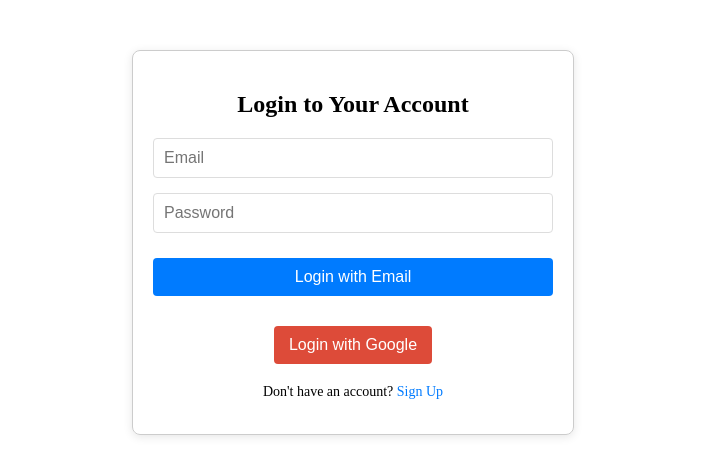
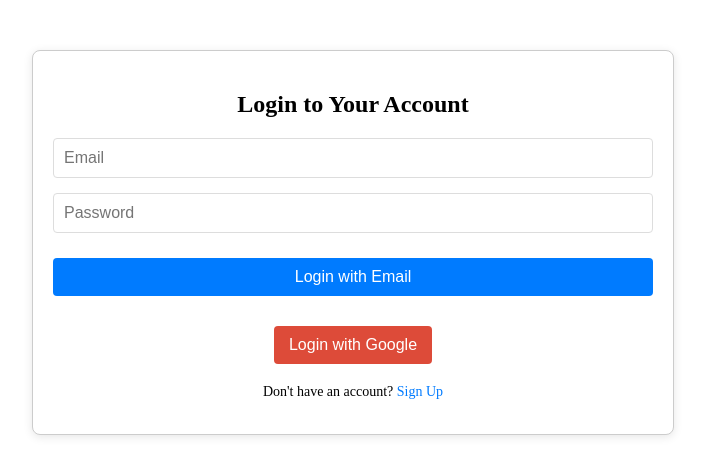
Before and after one commit to VaibhavSkandh/Weather__App, a React (Create React App) app: page /login in a window 1280 px wide. Shown: the top 476 px of the page, without its empty margins (287-992 px from the left). Built offline with nearby package versions, Linux system fonts and the light colour scheme; no server answers.

Commit message:
css refractored

```diff
--- a/src/component/CurrentWeather.tsx
+++ b/src/component/CurrentWeather.tsx
@@ -7,7 +7,6 @@
   Sunrise,
   Bookmark,
 } from "lucide-react";
-import {} from "../component/styles"
 
 interface Props {
   location: {
--- a/src/component/Dashboard.tsx
+++ b/src/component/Dashboard.tsx
@@ -1,7 +1,13 @@
+// Dashboard.tsx
 import React from "react";
 import { useAuth } from "../component/AuthContext";
-import { useNavigate } from "react-router-dom";
-import { Link } from "react-router-dom";
+import { useNavigate, Link } from "react-router-dom";
+import {
+  Container,
+  Button,
+  ProfilePic,
+  StyledLink,
+} from "../component/styles";
 
 function Dashboard() {
   const { currentUser, logout } = useAuth();
@@ -17,68 +23,26 @@
   };
 
   return (
-    <div style={styles.container}>
+    <Container>
       <h2>Welcome to your Dashboard!</h2>
       {currentUser ? (
         <div>
           <p>Logged in as: {currentUser.email}</p>
           {currentUser.displayName && <p>Name: {currentUser.displayName}</p>}
           {currentUser.photoURL && (
-            <img
-              src={currentUser.photoURL}
-              alt="Profile"
-              style={styles.profilePic}
-            />
+            <ProfilePic src={currentUser.photoURL} alt="Profile" />
           )}
-          <button onClick={handleLogout} style={styles.button}>
+          <Button variant="danger" onClick={handleLogout}>
             Logout
-          </button>
+          </Button>
         </div>
       ) : (
         <p>
-          You are not logged in. Please{" "}
-          <Link to="" style={styles.link}>
-            login
-          </Link>
-          .
+          You are not logged in. Please <StyledLink href="/login">login</StyledLink>.
         </p>
       )}
-    </div>
+    </Container>
   );
 }
 
-const styles: { [key: string]: React.CSSProperties } = {
-  container: {
-    maxWidth: "600px",
-    margin: "50px auto",
-    padding: "20px",
-    border: "1px solid #ccc",
-    borderRadius: "8px",
-    boxShadow: "0 2px 10px rgba(0,0,0,0.1)",
-    textAlign: "center",
-  },
-  profilePic: {
-    width: "100px",
-    height: "100px",
-    borderRadius: "50%",
-    marginTop: "15px",
-    marginBottom: "15px",
-    objectFit: "cover",
-  },
-  button: {
-    padding: "10px 15px",
-    borderRadius: "4px",
-    border: "none",
-    backgroundColor: "#dc3545",
-    color: "white",
-    fontSize: "16px",
-    cursor: "pointer",
-    marginTop: "20px",
-  },
-  link: {
-    color: "#007bff",
-    textDecoration: "none",
-  },
-};
-
 export default Dashboard;
--- a/src/component/Header.tsx
+++ b/src/component/Header.tsx
@@ -1,4 +1,3 @@
-// src/components/Header.tsx
 import React from "react";
 import { LogOut } from "lucide-react";
 
--- a/src/component/Login.tsx
+++ b/src/component/Login.tsx
@@ -1,7 +1,17 @@
+// Login.tsx
 import React, { useState } from "react";
 import { signInWithEmailAndPassword, signInWithPopup } from "firebase/auth";
 import { auth, googleProvider } from "../firebase";
 import { Link, useNavigate } from "react-router-dom";
+import {
+  Container,
+  Form,
+  Input,
+  Button,
+  ErrorText,
+  LinkText,
+  StyledLink,
+} from "../component/styles";
 
 function Login() {
   const [email, setEmail] = useState("");
@@ -17,7 +27,6 @@
       navigate("/weather");
     } catch (err: any) {
       setError(err.message);
-      console.error("Error logging in with email:", err.message);
     }
   };
 
@@ -28,101 +37,38 @@
       navigate("/weather");
     } catch (err: any) {
       setError(err.message);
-      console.error("Error logging in with Google:", err.message);
     }
   };
 
   return (
-    <div style={styles.container}>
+    <Container>
       <h2>Login to Your Account</h2>
-      <form onSubmit={handleEmailLogin} style={styles.form}>
-        <input
+      <Form onSubmit={handleEmailLogin}>
+        <Input
           type="email"
           placeholder="Email"
           value={email}
           onChange={(e) => setEmail(e.target.value)}
           required
-          style={styles.input}
         />
-        <input
+        <Input
           type="password"
           placeholder="Password"
           value={password}
           onChange={(e) => setPassword(e.target.value)}
           required
-          style={styles.input}
         />
-        <button type="submit" style={styles.button}>
-          Login with Email
-        </button>
-      </form>
-
-      <button
-        onClick={handleGoogleLogin}
-        style={{ ...styles.button, ...styles.googleButton }}
-      >
+        <Button type="submit">Login with Email</Button>
+      </Form>
+      <Button variant="google" onClick={handleGoogleLogin}>
         Login with Google
-      </button>
-
-      {error && <p style={styles.errorText}>{error}</p>}
-
-      <p style={styles.linkText}>
-        Don't have an account?{" "}
-        <Link to="/signup" style={styles.link}>
-          Sign Up
-        </Link>
-      </p>
-    </div>
+      </Button>
+      {error && <ErrorText>{error}</ErrorText>}
+      <LinkText>
+        Don't have an account? <StyledLink as={Link} to="/signup">Sign Up</StyledLink>
+      </LinkText>
+    </Container>
   );
 }
 
-const styles: { [key: string]: React.CSSProperties } = {
-  container: {
-    maxWidth: "400px",
-    margin: "50px auto",
-    padding: "20px",
-    border: "1px solid #ccc",
-    borderRadius: "8px",
-    boxShadow: "0 2px 10px rgba(0,0,0,0.1)",
-    textAlign: "center",
-  },
-  form: {
-    display: "flex",
-    flexDirection: "column",
-    gap: "15px",
-    marginBottom: "20px",
-  },
-  input: {
-    padding: "10px",
-    borderRadius: "4px",
-    border: "1px solid #ddd",
-    fontSize: "16px",
-  },
-  button: {
-    padding: "10px 15px",
-    borderRadius: "4px",
-    border: "none",
-    backgroundColor: "#007bff",
-    color: "white",
-    fontSize: "16px",
-    cursor: "pointer",
-    marginTop: "10px",
-  },
-  googleButton: {
-    backgroundColor: "#dd4b39",
-  },
-  errorText: {
-    color: "red",
-    marginTop: "10px",
-  },
-  linkText: {
-    marginTop: "20px",
-    fontSize: "14px",
-  },
-  link: {
-    color: "#007bff",
-    textDecoration: "none",
-  },
-};
-
 export default Login;
--- a/src/component/SavedLocations.tsx
+++ b/src/component/SavedLocations.tsx
@@ -1,4 +1,3 @@
-// src/components/SavedLocations.tsx
 import React from "react";
 import { X } from "lucide-react";
 
--- a/src/component/Signup.tsx
+++ b/src/component/Signup.tsx
@@ -1,7 +1,20 @@
+// Signup.tsx
 import React, { useState } from "react";
-import { createUserWithEmailAndPassword, signInWithPopup } from "firebase/auth";
+import {
+  createUserWithEmailAndPassword,
+  signInWithPopup,
+} from "firebase/auth";
 import { auth, googleProvider } from "../firebase";
 import { Link, useNavigate } from "react-router-dom";
+import {
+  Container,
+  Form,
+  Input,
+  Button,
+  ErrorText,
+  LinkText,
+  StyledLink,
+} from "../component/styles";
 
 function Signup() {
   const [email, setEmail] = useState("");
@@ -17,7 +30,6 @@
       navigate("/login");
     } catch (err: any) {
       setError(err.message);
-      console.error("Error signing up with email:", err.message);
     }
   };
 
@@ -28,104 +40,44 @@
       navigate("/login");
     } catch (err: any) {
       setError(err.message);
-      console.error("Error signing up with Google:", err.message);
     }
   };
 
   return (
-    <div style={styles.container}>
+    <Container>
       <h2>Create an Account</h2>
-      <form onSubmit={handleEmailSignup} style={styles.form}>
-        <input
+      <Form onSubmit={handleEmailSignup}>
+        <Input
           type="email"
           placeholder="Email"
           value={email}
           onChange={(e) => setEmail(e.target.value)}
           required
-          style={styles.input}
         />
-        <input
+        <Input
           type="password"
           placeholder="Password"
           value={password}
           onChange={(e) => setPassword(e.target.value)}
           required
-          style={styles.input}
         />
-        <button type="submit" style={styles.button}>
-          Sign Up with Email
-        </button>
-      </form>
+        <Button type="submit">Sign Up with Email</Button>
+      </Form>
 
-      <button
-        onClick={handleGoogleSignup}
-        style={{ ...styles.button, ...styles.googleButton }}
-      >
+      <Button variant="google" onClick={handleGoogleSignup}>
         Sign Up with Google
-      </button>
+      </Button>
 
-      {error && <p style={styles.errorText}>{error}</p>}
+      {error && <ErrorText>{error}</ErrorText>}
 
-      <p style={styles.linkText}>
+      <LinkText>
         Already have an account?{" "}
-        <Link to="/login" style={styles.link}>
+        <StyledLink as={Link} to="/login">
           Login
-        </Link>
-      </p>
-    </div>
+        </StyledLink>
+      </LinkText>
+    </Container>
   );
 }
 
-const styles: { [key: string]: React.CSSProperties } = {
-  container: {
-    maxWidth: "400px",
-    margin: "50px auto",
-    padding: "20px",
-    border: "1px solid #ccc",
-    borderRadius: "8px",
-    boxShadow: "0 2px 10px rgba(0,0,0,0.1)",
-    textAlign: "center",
-  },
-  form: {
-    display: "flex",
-    flexDirection: "column",
-    gap: "15px",
-    marginBottom: "20px",
-  },
-  input: {
-    padding: "10px",
-    borderRadius: "4px",
-    border: "1px solid #ddd",
-    fontSize: "16px",
-  },
-  button: {
-    padding: "10px 15px",
-    borderRadius: "4px",
-    border: "none",
-    backgroundColor: "#007bff",
-    color: "white",
-    fontSize: "16px",
-    cursor: "pointer",
-    marginTop: "10px",
-  },
-  googleButton: {
-    backgroundColor: "#dd4b39",
-  },
-  facebookButton: {
-    backgroundColor: "#3b5998",
-  },
-  errorText: {
-    color: "red",
-    marginTop: "10px",
-  },
-  linkText: {
-    marginTop: "20px",
-    fontSize: "14px",
-  },
-  link: {
-    color: "#007bff",
-    textDecoration: "none",
-  },
-};
-
 export default Signup;
--- a/src/component/styles.ts
+++ b/src/component/styles.ts
@@ -331,3 +331,75 @@
 
 
 `;
+export const Container = styled.div`
+  max-width: 600px;
+  margin: 50px auto;
+  padding: 20px;
+  border: 1px solid #ccc;
+  border-radius: 8px;
+  box-shadow: 0 2px 10px rgba(0, 0, 0, 0.1);
+  text-align: center;
+  background-color: #fff;
+`;
+
+export const Form = styled.form`
+  display: flex;
+  flex-direction: column;
+  gap: 15px;
+  margin-bottom: 20px;
+`;
+
+export const Input = styled.input`
+  padding: 10px;
+  border-radius: 4px;
+  border: 1px solid #ddd;
+  font-size: 16px;
+`;
+
+export const Button = styled.button<{ variant?: "google" | "danger" }>`
+  padding: 10px 15px;
+  border-radius: 4px;
+  border: none;
+  font-size: 16px;
+  cursor: pointer;
+  margin-top: 10px;
+  color: white;
+
+  background-color: ${({ variant }) =>
+    variant === "google"
+      ? "#dd4b39"
+      : variant === "danger"
+      ? "#dc3545"
+      : "#007bff"};
+
+  &:hover {
+    opacity: 0.9;
+  }
+`;
+
+export const LinkText = styled.p`
+  margin-top: 20px;
+  font-size: 14px;
+`;
+
+export const StyledLink = styled.a`
+  color: #007bff;
+  text-decoration: none;
+
+  &:hover {
+    text-decoration: underline;
+  }
+`;
+
+export const ErrorText = styled.p`
+  color: red;
+  margin-top: 10px;
+`;
+
+export const ProfilePic = styled.img`
+  width: 100px;
+  height: 100px;
+  border-radius: 50%;
+  margin: 15px 0;
+  object-fit: cover;
+`;
```
